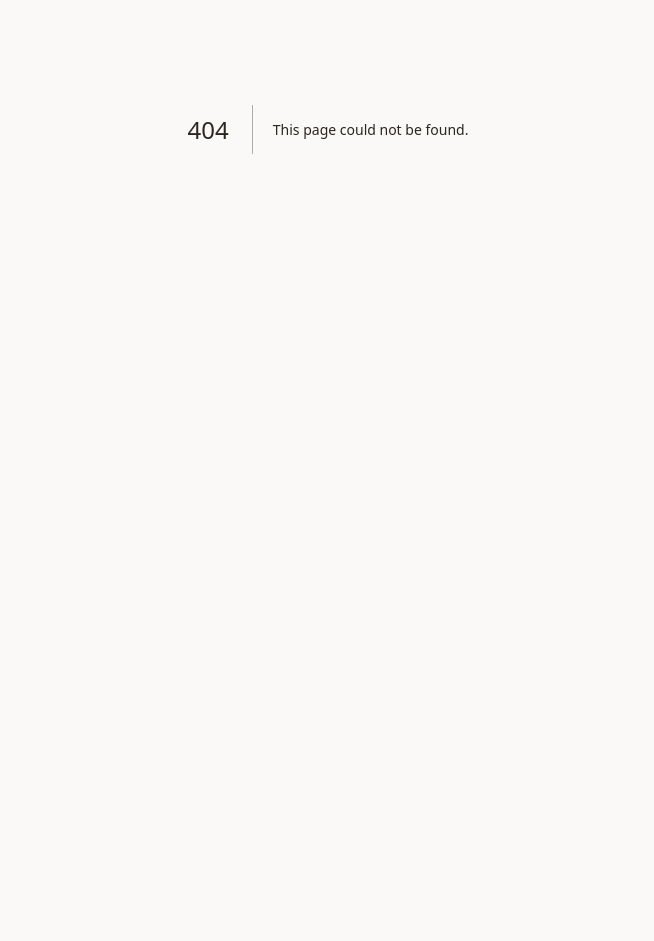
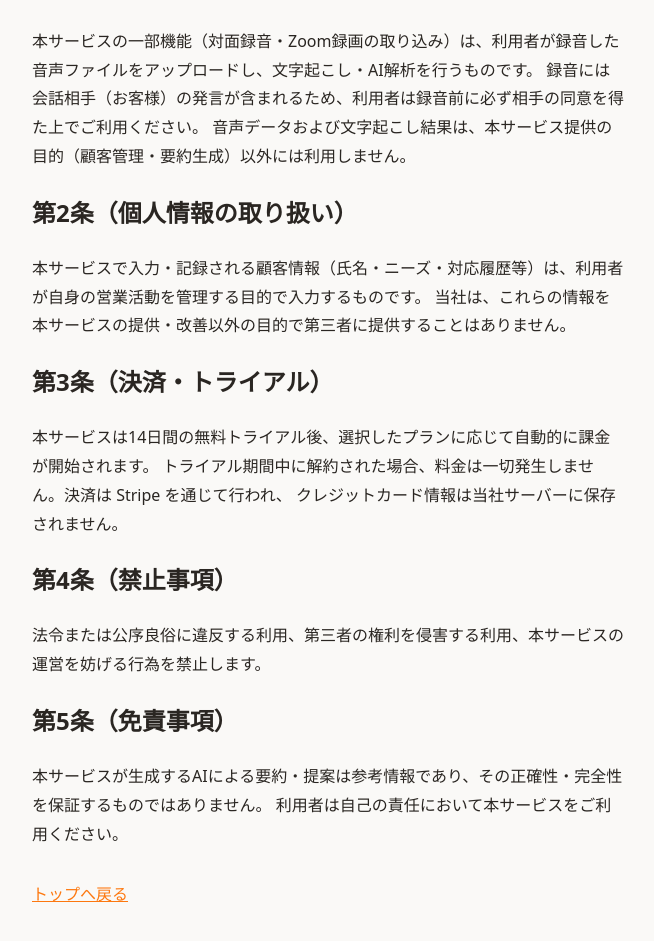
Before and after one commit to Isumi526/osarAI, a Next.js app in the folder apps/web/: page /terms in a window 1280 px wide. Before the commit this address had no page. Shown: the part 271-1212 px from the top of the page, without its empty margins (312-966 px from the left). Before the commit the page ends 800 px from the top, so only its background shows below. Built offline with nearby package versions, Linux system fonts and the light colour scheme.

Commit message:
feat: add terms of service page + require agreement checkbox on signup
Adds /terms covering recording consent, personal data handling, trial
billing, and disclaimers, and gates signup submission on an explicit
agreement checkbox linking to it.

```diff
--- /dev/null
+++ b/apps/web/app/terms/page.tsx
@@ -0,0 +1,48 @@
+// 利用規約ページ（静的）。録音同意・個人情報・決済に関する基本方針を明記。
+import Link from 'next/link';
+
+export default function TermsPage() {
+  return (
+    <main style={{ maxWidth: 640, margin: '0 auto', padding: '64px 24px', lineHeight: 1.8 }}>
+      <h1>利用規約</h1>
+      <p style={{ color: 'var(--color-text-muted)', fontSize: 14 }}>
+        本規約は osarAI（以下「本サービス」）の利用条件を定めるものです。本サービスをご利用になる場合には、本規約に同意いただいたものとみなします。
+      </p>
+
+      <h2>第1条（録音・音声データの取り扱い）</h2>
+      <p>
+        本サービスの一部機能（対面録音・Zoom録画の取り込み）は、利用者が録音した音声ファイルをアップロードし、文字起こし・AI解析を行うものです。
+        録音には会話相手（お客様）の発言が含まれるため、利用者は録音前に必ず相手の同意を得た上でご利用ください。
+        音声データおよび文字起こし結果は、本サービス提供の目的（顧客管理・要約生成）以外には利用しません。
+      </p>
+
+      <h2>第2条（個人情報の取り扱い）</h2>
+      <p>
+        本サービスで入力・記録される顧客情報（氏名・ニーズ・対応履歴等）は、利用者が自身の営業活動を管理する目的で入力するものです。
+        当社は、これらの情報を本サービスの提供・改善以外の目的で第三者に提供することはありません。
+      </p>
+
+      <h2>第3条（決済・トライアル）</h2>
+      <p>
+        本サービスは14日間の無料トライアル後、選択したプランに応じて自動的に課金が開始されます。
+        トライアル期間中に解約された場合、料金は一切発生しません。決済は Stripe を通じて行われ、
+        クレジットカード情報は当社サーバーに保存されません。
+      </p>
+
+      <h2>第4条（禁止事項）</h2>
+      <p>
+        法令または公序良俗に違反する利用、第三者の権利を侵害する利用、本サービスの運営を妨げる行為を禁止します。
+      </p>
+
+      <h2>第5条（免責事項）</h2>
+      <p>
+        本サービスが生成するAIによる要約・提案は参考情報であり、その正確性・完全性を保証するものではありません。
+        利用者は自己の責任において本サービスをご利用ください。
+      </p>
+
+      <p style={{ marginTop: 32 }}>
+        <Link href="/">トップへ戻る</Link>
+      </p>
+    </main>
+  );
+}
```
Also changed, not shown: apps/web/app/signup/page.tsx (+18 -1 lines), 1 other file (tests, documents, lock files or other folders).
